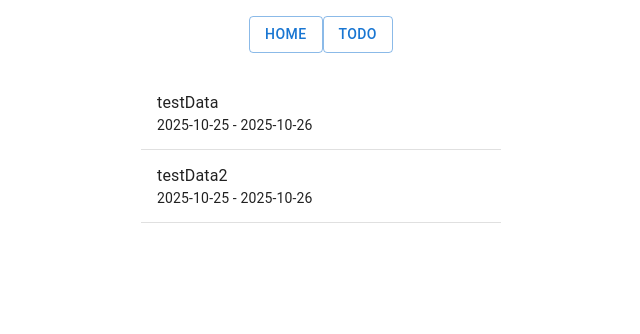
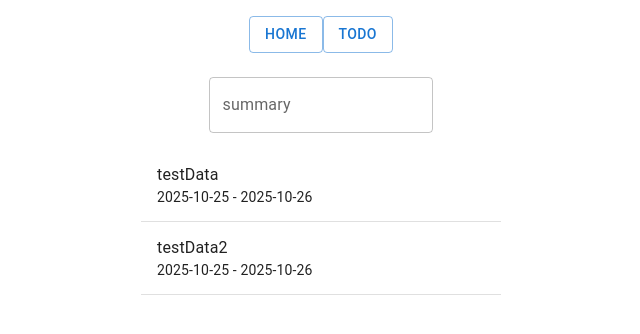
Before and after one commit to Ryusei-M-G/google-calendar-todo, a React (Vite) app in the folder client/: page /todo in a window 1280 px wide. Shown: the top 334 px of the page, without its empty margins (319-959 px from the left). Built offline with nearby package versions, Linux system fonts and the light colour scheme; some icons are missing.

Commit message:
form.tsxの作成

```diff
--- /dev/null
+++ b/client/src/components/form.tsx
@@ -0,0 +1,18 @@
+
+import Box from '@mui/material/Box';
+import TextField from '@mui/material/TextField';
+
+const InputForm = () => {
+  return (
+    <Box
+      component="form"
+      sx={{ '& > :not(style)': { m: 1, width: '25ch' } }}
+      noValidate
+      autoComplete="off"
+    >
+      <TextField id="outlined-basic" label="summary" variant="outlined" />
+    </Box>
+  );
+}
+
+export default InputForm;
--- a/client/src/components/todo.tsx
+++ b/client/src/components/todo.tsx
@@ -6,6 +6,8 @@ import ListItemText from '@mui/material/ListItemText';
 import Typography from '@mui/material/Typography';
 import DeleteIcon from '@mui/icons-material/Delete';
 import IconButton from '@mui/material/IconButton';
+
+import InputForm from './form';
 
 
 
@@ -30,7 +32,9 @@ export default function Todo() {
     setTodoData(todoData.filter((item) => item.id !== id));
   }
   return (
-    <List sx={{ width: '100%', maxWidth: 360, bgcolor: 'background.paper', margin: '0 auto' }}>
+    <div style={{textAlign:'center'}}>
+    <InputForm />
+    <List sx={{ width: '100%', maxWidth: 360, bgcolor: 'background.paper',margin: '0 auto'  }}>
       {todoData.map((e) => {
         return (
           <Fragment key={e.id}>
@@ -60,5 +64,6 @@ export default function Todo() {
         )
       })}
     </List>
+    </div>
   );
 }
```
